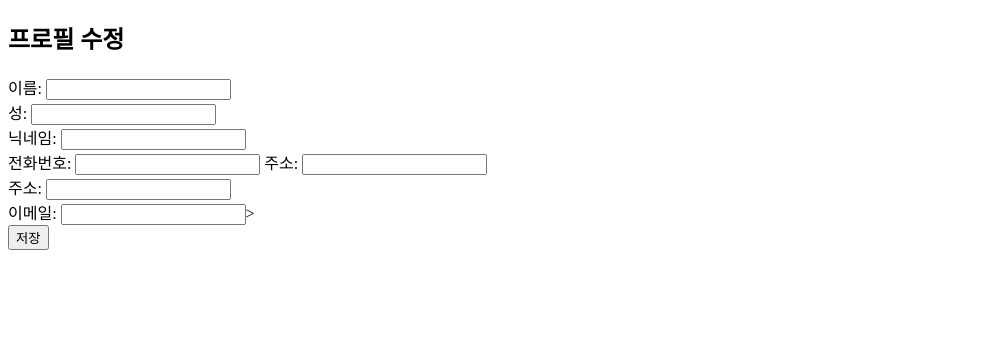
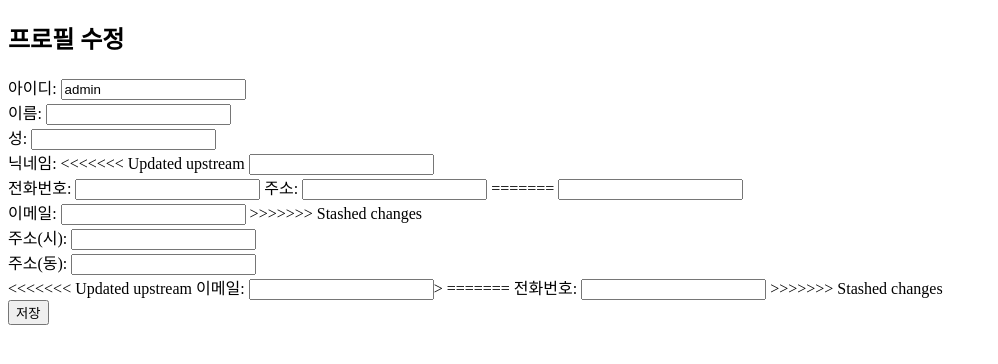
Before and after one commit to jjang6251/hackathon, a Django app: page /auth/profile/edit/ in a window 1280 px wide. Shown: the top 364 px of the page, without its empty margins (0-998 px from the left). Run offline with Django 4.2, Linux system fonts and the light colour scheme; a user stored in the database is signed in.

Commit message:
프로필 수정입니다

```diff
--- a/hackathon/templates/accounts/afterlogin.html
+++ b/hackathon/templates/accounts/afterlogin.html
@@ -17,7 +17,11 @@
           {% else % }
           <li><a href="{% url 'accounts:homepage'%}">홈</a></li>
           {% endif %}
+<<<<<<< Updated upstream
           <li><a href="{% url 'accounts:profile'%}">{{ user.username }}님</a></li>
+=======
+          <li><a href="{% url 'accounts:frofile'%}">{{ user.username }}님</a></li>
+>>>>>>> Stashed changes
           <li><a href="{% url 'accounts:logout'%}">로그아웃</a></li>
         </ul>
       </header>
--- a/hackathon/templates/accounts/edit_profile.html
+++ b/hackathon/templates/accounts/edit_profile.html
@@ -8,6 +8,10 @@
     <form method="post">
         {% csrf_token %}
         <div>
+            <label for="username">아이디:</label>
+            <input type="text" name="username" value="{{ user.username }}" required>
+        </div>
+        <div>
             <label for="first_name">이름:</label>
             <input type="text" name="first_name" value="{{ user.first_name }}" required>
         </div>
@@ -17,6 +21,7 @@
         </div>
         <div>
             <label for="nickname">닉네임:</label>
+<<<<<<< Updated upstream
             <input type="text" name="nickname" value="{{ user.nickname }}">
         </div>
         <div>
@@ -24,14 +29,30 @@
             <input type="text" name="ph_num" value="{{ user.ph_num }}">
             <label for="address">주소:</label>
             <input type="text" name="address" value="{{ user.address }}">
-        </div>
-        <div>
-            <label for="address">주소:</label>
-            <input type="text" name="address" value="{{ user.address }}">
+=======
+            <input type="text" name="nickname" value="{{ user.nickname }}" required>
         </div>
         <div>
             <label for="email">이메일:</label>
+            <input type="email" name="email" value="{{ user.email }}" required>
+>>>>>>> Stashed changes
+        </div>
+        <div>
+            <label for="address_si">주소(시):</label>
+            <input type="text" name="address_si" value="{{ user.address_si }}">
+        </div>
+        <div>
+            <label for="address_dong">주소(동):</label>
+            <input type="text" name="address_dong" value="{{ user.address_dong }}">
+        </div>
+        <div>
+<<<<<<< Updated upstream
+            <label for="email">이메일:</label>
             <input type="email" name="email" value="{{ user.email }}" required>>
+=======
+            <label for="ph_num">전화번호:</label>
+            <input type="text" name="ph_num" value="{{ user.ph_num }}">
+>>>>>>> Stashed changes
         </div>
         <button type="submit">저장</button>
     </form>
```
Also changed, not shown: hackathon/templates/accounts/profile_info.html (+13 -0 lines).
